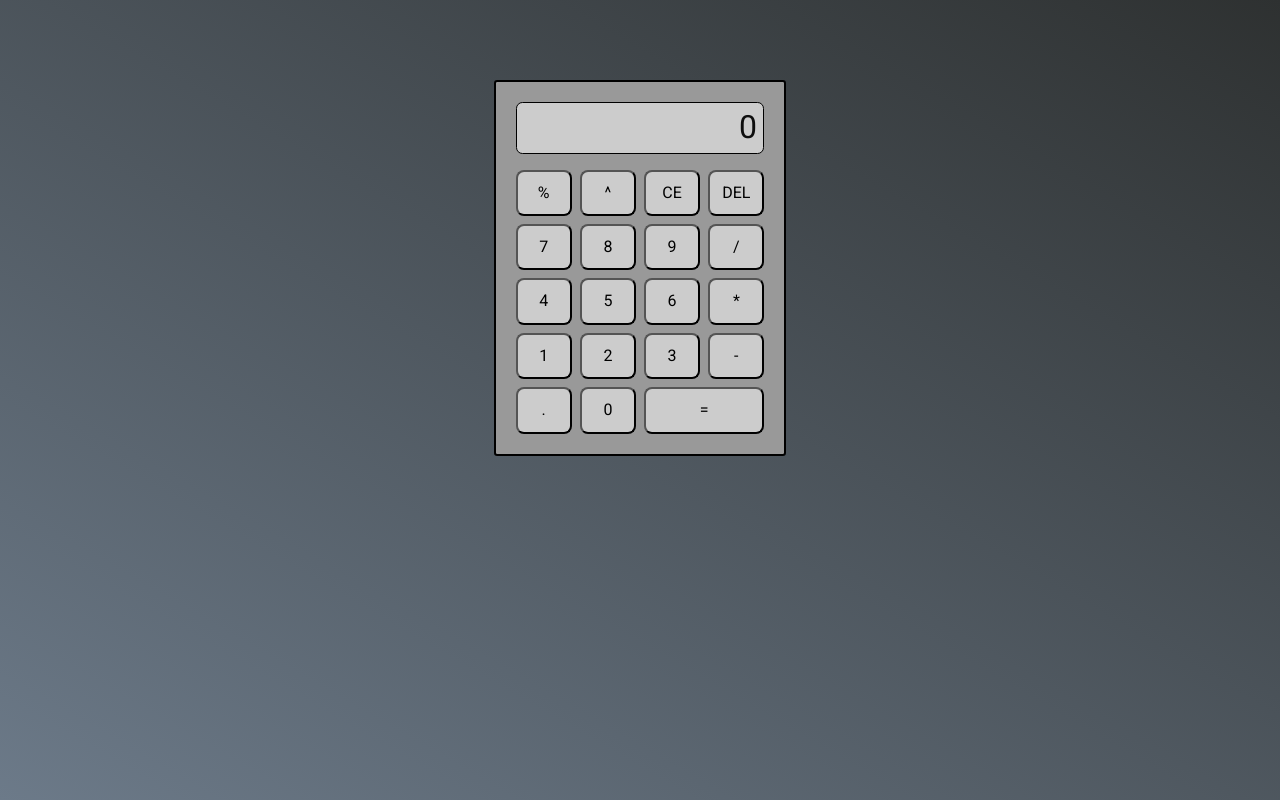
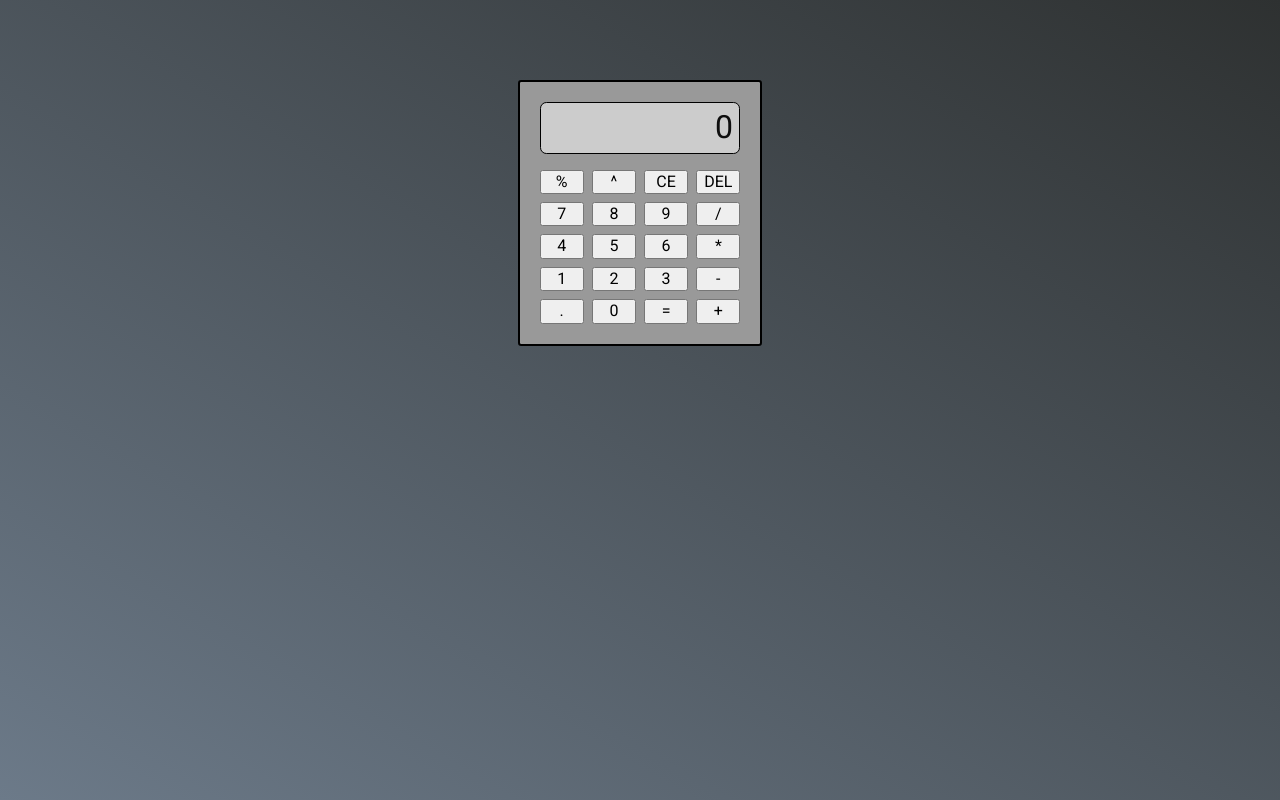
Before and after one commit to apwaite/calculator, a plain HTML site: page index.html in a window 1280 px wide. Drawn offline with Linux system fonts and the light colour scheme.

Commit message:
Changed button classes to reflect their purpose and removed the 'button' class. Added styling through buttons class in style.css instead

```diff
--- a/index.html
+++ b/index.html
@@ -14,25 +14,27 @@
       <div class="calc-container">
         <div class="display">0</div>
         <div class="buttons">
-          <button class="button">%</button>
-          <button class="button">^</button>
-          <button class="button">CE</button>
-          <button class="button">DEL</button>
-          <button class="button">7</button>
-          <button class="button">8</button>
-          <button class="button">9</button>
-          <button class="button">/</button>
-          <button class="button">4</button>
-          <button class="button">5</button>
-          <button class="button">6</button>
-          <button class="button">*</button>
-          <button class="button">1</button>
-          <button class="button">2</button>
-          <button class="button">3</button>
-          <button class="button">-</button>
-          <button class="button">.</button>
-          <button class="button">0</button>
-          <button class="button button-lg">=</button>
+          <!-- Using data-* attribues for -->
+          <button class="op">%</button>
+          <button class="op">^</button>
+          <button class="ce">CE</button>
+          <button class="del">DEL</button>
+          <button class="num">7</button>
+          <button class="num">8</button>
+          <button class="num">9</button>
+          <button class="op">/</button>
+          <button class="num">4</button>
+          <button class="num">5</button>
+          <button class="num">6</button>
+          <button class="op">*</button>
+          <button class="num">1</button>
+          <button class="num">2</button>
+          <button class="num">3</button>
+          <button class="op">-</button>
+          <button class="dec">.</button>
+          <button class="num">0</button>
+          <button class="equals">=</button>
+          <button class="op">+</button>
         </div>
       </div>
     </div>
```
